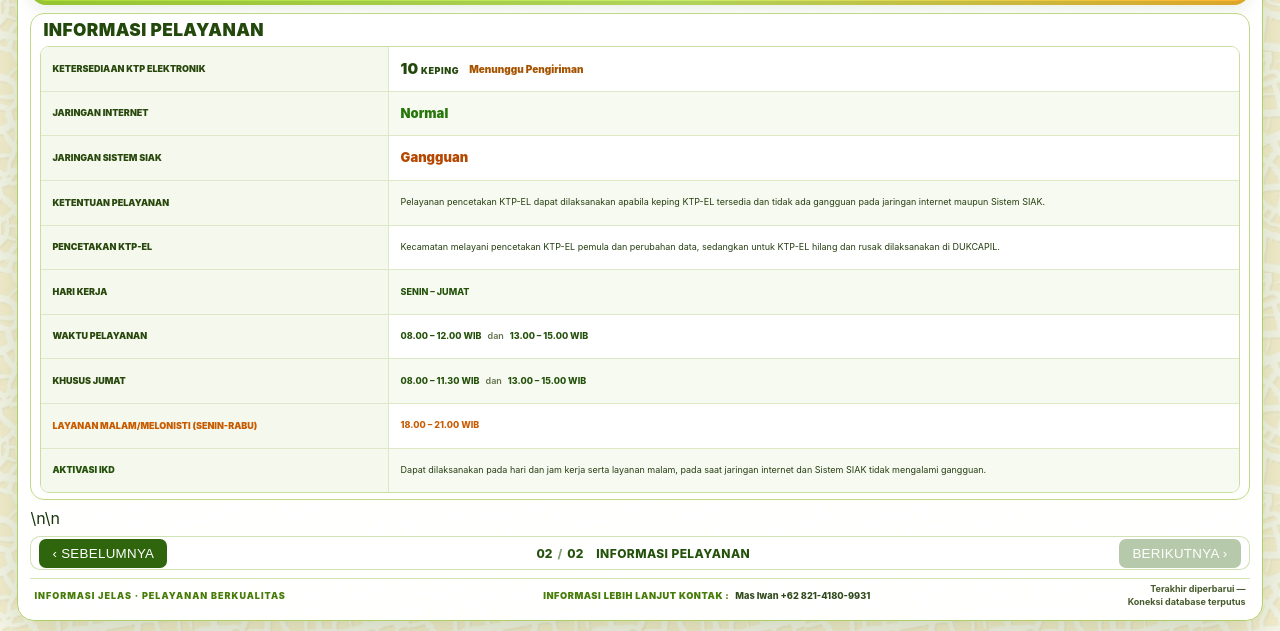
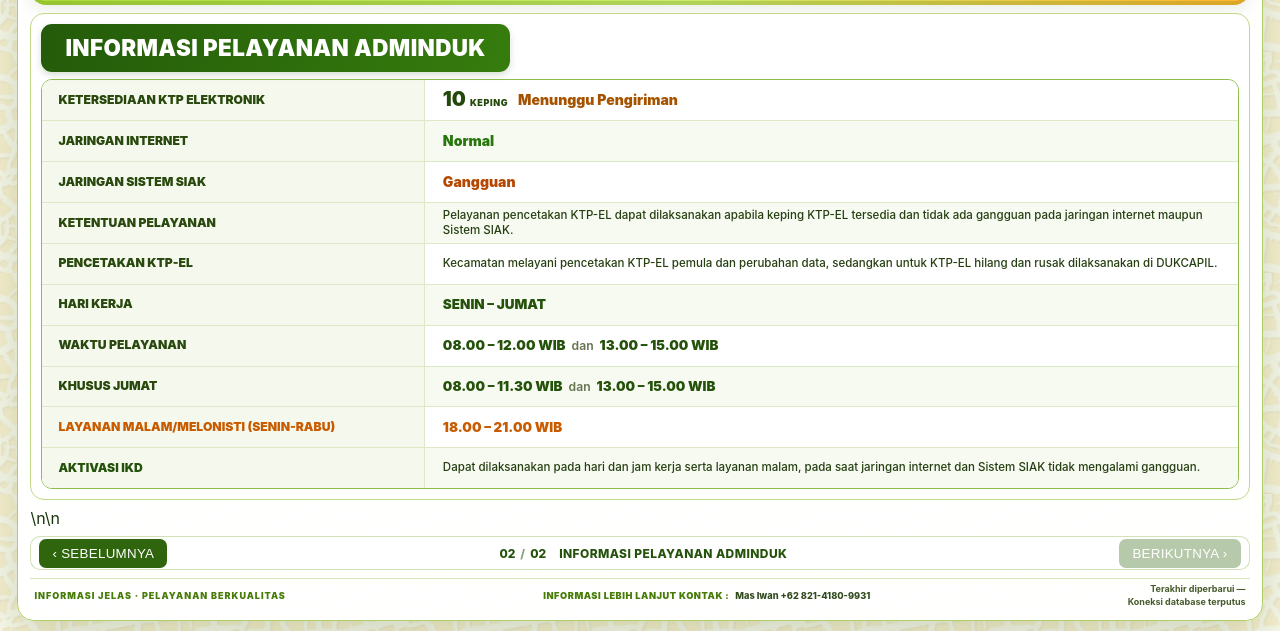
Before and after one commit to abanghalim-code/papan-pengumuman-ktp-wates, a plain HTML site: page index.html in a window 1280 px wide. Both pictures are taken after a click on the button "BERIKUTNYA ›". Shown: the part 169-800 px from the top of the page. Drawn offline with Linux system fonts and the light colour scheme.

Commit message:
Commit directly to the main branch
Updated the service page to include information specific to ADMINDUK, enhancing the clarity of the service information presented.

```diff
--- a/index.html
+++ b/index.html
@@ -309,6 +309,121 @@
       }
     }
 
+/* =========================================
+   INFORMASI PELAYANAN ADMINDUK - FINAL
+========================================= */
+
+.service-page > .information-area {
+  gap: 7px;
+  padding: 10px;
+}
+
+.service-page .information-heading {
+  display: flex;
+  align-items: center;
+  width: max-content;
+  max-width: 100%;
+  min-height: 48px;
+  padding: 6px 24px;
+  border-radius: 11px;
+  background: linear-gradient(105deg, #245b0a, #367c0d);
+  box-shadow: 0 3px 7px rgba(30,75,8,.18);
+}
+
+.service-page .information-heading h2 {
+  color: #ffffff;
+  font-size: clamp(17px, 1.75vw, 25px);
+  font-weight: 950;
+}
+
+.service-page .information-table {
+  border: 1px solid #8fbd4b;
+  border-radius: 11px;
+}
+
+.service-page .information-row {
+  grid-template-columns: minmax(250px, 32%) minmax(0, 1fr);
+}
+
+.service-page .information-label {
+  padding: 5px 16px;
+  font-size: clamp(11px, .95vw, 14px);
+  font-weight: 950;
+  line-height: 1.2;
+}
+
+.service-page .information-value {
+  padding: 5px 18px;
+  font-size: clamp(12px, .95vw, 14px);
+  line-height: 1.3;
+}
+
+.service-page .information-description .information-value,
+.service-page .information-description-text {
+  font-size: clamp(11px, .9vw, 13px);
+  font-weight: 500;
+}
+
+.service-page .availability-inline strong {
+  font-size: clamp(19px, 1.55vw, 24px);
+}
+
+.service-page .info-state,
+.service-page .network-state {
+  font-size: 14px;
+  font-weight: 900;
+}
+
+.service-page .service-schedule-row .information-value strong {
+  font-size: clamp(13px, 1.05vw, 16px);
+  font-weight: 950;
+}
+
+.service-page .night-service-row .information-label,
+.service-page .night-service-row .information-value strong {
+  color: #c85b00;
+}
+
+/* LAPTOP */
+@media (min-width:761px) and (max-height:760px) {
+  .service-page .information-label {
+    font-size: 12px;
+  }
+
+  .service-page .information-value,
+  .service-page .information-description-text {
+    font-size: 11px;
+  }
+}
+
+/* MOBILE */
+@media (max-width:760px) {
+  .service-page .information-heading {
+    width: 100%;
+    min-height: 40px;
+    padding: 7px 12px;
+  }
+
+  .service-page .information-heading h2 {
+    font-size: 18px;
+  }
+
+  .service-page .information-row {
+    grid-template-columns: minmax(120px,36%) minmax(0,1fr);
+  }
+
+  .service-page .information-label {
+    font-size: 10px;
+    padding: 7px;
+  }
+
+  .service-page .information-value,
+  .service-page .information-description-text {
+    font-size: 11px;
+    padding: 7px;
+  }
+}
+
   </style>
 </head>
 
@@ -438,7 +553,7 @@
       </section>
     </section>
 
-    <section class="display-page service-page" data-page-title="Informasi Pelayanan" aria-label="Halaman informasi pelayanan">
+    <section class="display-page service-page" data-page-title="Informasi Pelayanan ADMINDUK" aria-label="Halaman informasi pelayanan">
     <!-- INFORMASI PELAYANAN -->
     <section
       class="information-area"
@@ -447,7 +562,7 @@
       <!-- Menggunakan struktur header yang sama dengan STATUS PEJABAT -->
       <div class="official-heading information-heading">
         <div>
-          <h2>INFORMASI PELAYANAN</h2>
+          <h2>INFORMASI PELAYANAN ADMINDUK</h2>
         </div>
       </div>
 
```
